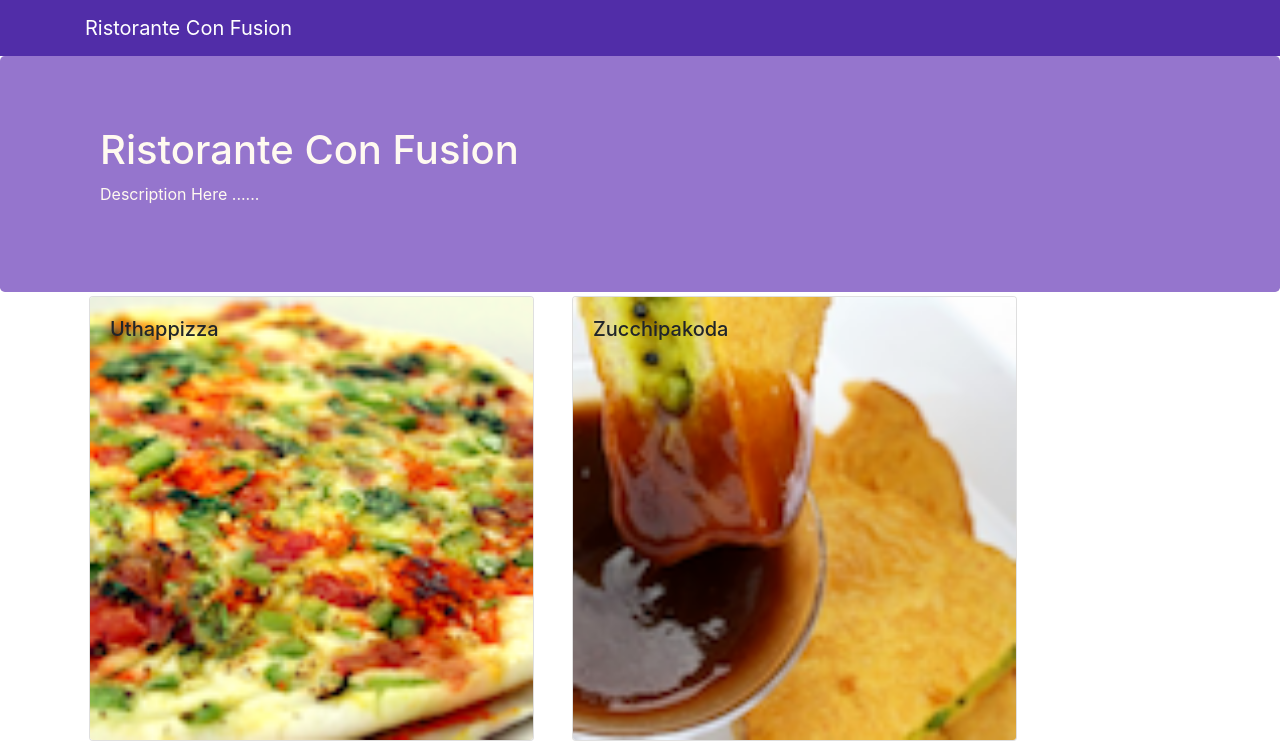
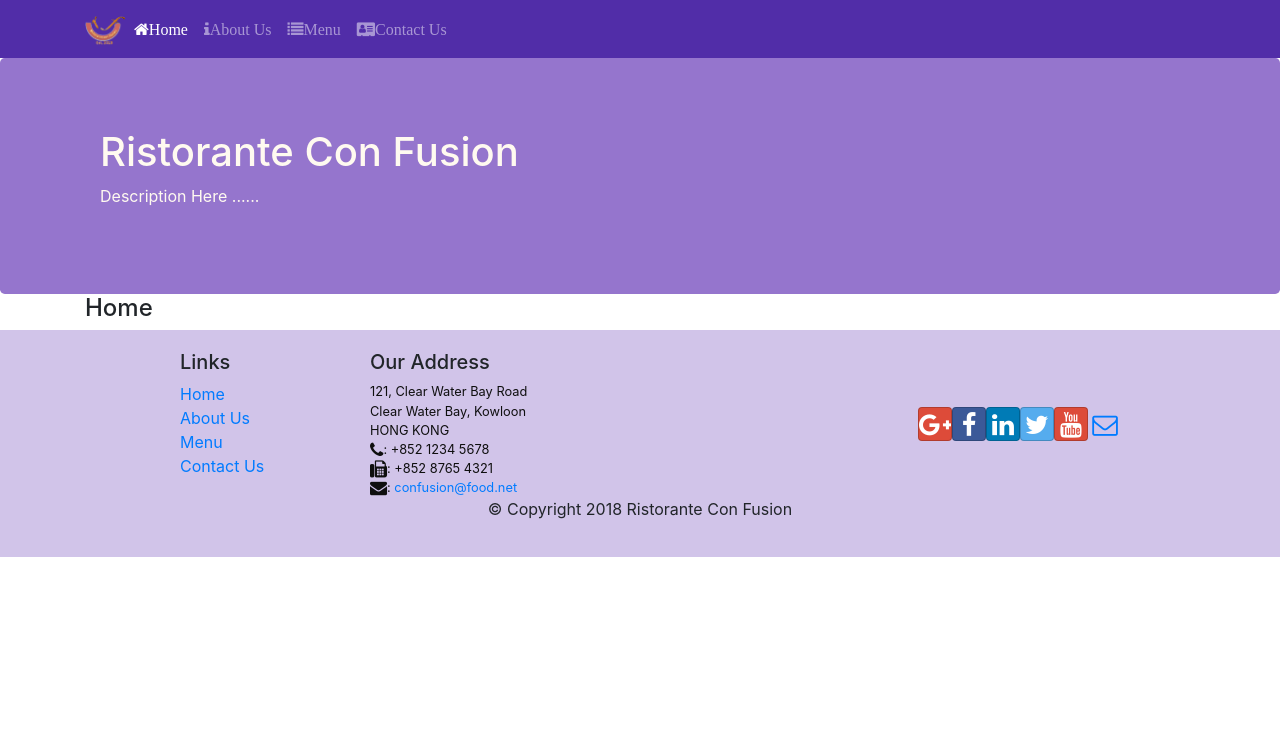
Before and after one commit to gautamkriiest/confusion-react, a React (Create React App) app: page /home in a window 1280 px wide. Shown: the top 747 px of the page. Built offline with nearby package versions, Linux system fonts and the light colour scheme.

Commit message:
React Router

```diff
--- a/package.json
+++ b/package.json
@@ -12,6 +12,7 @@
     "react": "^16.13.1",
     "react-dom": "^16.13.1",
     "react-popper": "^0.9.2",
+    "react-router-dom": "^4.2.2",
     "react-scripts": "3.4.1",
     "reactstrap": "^5.0.0"
   },
--- a/src/App.js
+++ b/src/App.js
@@ -1,13 +1,16 @@
 import React, { Component } from 'react';
 import Main from "./components/MainComponent";
 import './App.css';
+import {BrowserRouter} from 'react-router-dom';
 
 class App extends Component {
   render() {
     return (
+      <BrowserRouter>
         <div>
-        <Main />
-      </div>
+          <Main />
+        </div>
+      </BrowserRouter>
     );
   }
 }
--- a/src/components/FooterComponent.js
+++ b/src/components/FooterComponent.js
@@ -1,4 +1,5 @@
 import React from 'react';
+import {Link} from 'react-router-dom';
 
 function Footer(props) {
     return(
@@ -8,10 +9,10 @@
                 <div className="col-4 offset-1 col-sm-2">
                     <h5>Links</h5>
                     <ul className="list-unstyled">
-                        <li><a href="#">Home</a></li>
-                        <li><a href="#">About</a></li>
-                        <li><a href="#">Menu</a></li>
-                        <li><a href="contactus.html">Contact</a></li>
+                        <li><Link to="/home">Home</Link></li>
+                        <li><Link to="/aboutus">About Us</Link></li>
+                        <li><Link to="/menu">Menu</Link></li>
+                        <li><Link to="/contactus">Contact Us</Link></li>
                     </ul>
                 </div>
                 <div className="col-7 col-sm-5">
--- a/src/components/HeaderComponent.js
+++ b/src/components/HeaderComponent.js
@@ -1,14 +1,56 @@
 import React, {Component} from 'react';
-import { Navbar, NavbarBrand, Jumbotron } from 'reactstrap';
+import { Navbar, NavbarBrand, Nav, NavbarToggler, NavItem, Collapse, Jumbotron } from 'reactstrap';
+import { NavLink } from 'react-router-dom';
 
 class Header extends Component{
+
+    constructor(props) {
+        super(props);
+        this.state = {
+            isNavOpen : false
+        };
+        this.toggleNav = this.toggleNav.bind(this);
+    }
+
+    toggleNav(){
+        this.setState({
+            isNavOpen: !this.state.isNavOpen
+        });
+    }
     render(){
         return(
             // react fragment <React.Fragment>
             <>
-                <Navbar dark>
+                <Navbar dark expand="md">
                     <div className="container">
-                        <NavbarBrand href="/">Ristorante Con Fusion</NavbarBrand>
+                        <NavbarToggler onClick={this.toggleNav} />
+                            <NavbarBrand className="mr-auto" href="/">
+                                <img src="assets/images/logo.png" height="30" width="41" alt="Ristorante Con Fusion"/>
+                            </NavbarBrand>
+                                <Collapse isOpen={this.state.isNavOpen} navbar>
+                                    <Nav navbar>
+                                        <NavItem>
+                                            <NavLink className="nav-link" to="/home">
+                                                <span className="fa fa-home">Home</span>
+                                            </NavLink>
+                                        </NavItem>
+                                        <NavItem>
+                                            <NavLink className="nav-link" to="/aboutus">
+                                                <span className="fa fa-info">About Us</span>
+                                            </NavLink>
+                                        </NavItem>
+                                        <NavItem>
+                                            <NavLink className="nav-link" to="/menu">
+                                                <span className="fa fa-list">Menu</span>
+                                            </NavLink>
+                                        </NavItem>
+                                        <NavItem>
+                                            <NavLink className="nav-link" to="/contactus">
+                                                <span className="fa fa-address-card">Contact Us</span>
+                                            </NavLink>
+                                        </NavItem>
+                                    </Nav>
+                                    </Collapse>
                     </div>
                 </Navbar>
                 <Jumbotron>
--- /dev/null
+++ b/src/components/HomeComponent.js
@@ -0,0 +1,11 @@
+import React from 'react';
+
+function Home(props){
+    return(
+        <div className="container">
+            <h4>Home</h4>
+        </div>
+    );
+}
+
+export default Home;
--- a/src/components/MainComponent.js
+++ b/src/components/MainComponent.js
@@ -1,9 +1,11 @@
 import React, { Component } from 'react';
+import Home from "./HomeComponent";
 import Menu from "./MenuComponent";
 import DishDetail from './DishdetailComponent';
 import Header from './HeaderComponent';
 import Footer from './FooterComponent';
 import { DISHES } from "../shared/dishes";
+import { Switch, Route, Redirect } from 'react-router-dom';
 
 class Main extends Component {
 
@@ -11,20 +13,25 @@
     super(props);
     this.state = {
       dishes : DISHES,
-      SelectedDish: null
+    };
+  }
+
+
+  render() {
+
+    const HomePage = () => {
+      return(
+        <Home/>
+      );
     }
-  }
-  onDishSelect(dishId){
-    this.setState({selectedDish: dishId});
-    }
-  render() {
     return (
         <div>
           <Header/>
-          <Menu dishes={this.state.dishes}
-              onClick={(dishId) => this.onDishSelect(dishId)} />
-          <DishDetail
-              dish = {this.state.dishes.filter((dish) => dish.id === this.state.selectedDish )[0]} />
+          <Switch>
+            <Route path="/home" component={HomePage}/>
+            <Route exact path="/menu" component={() => <Menu dishes={this.state.dishes} />} />
+            <Redirect to= "/home"/>
+          </Switch>
           <Footer/>
       </div>
     );
--- a/src/components/MenuComponent.js
+++ b/src/components/MenuComponent.js
@@ -3,7 +3,8 @@
 
     function RenderMenuItem({dish, onClick }){
         return(
-            <Card onClick={() => onClick(dish.id)}>
+            <Card>
+                {/* onClick={() => onClick(dish.id)} */}
                 <CardImg width="100%" src={dish.image} alt={dish.name}/>
                 <CardImgOverlay>
                 <CardTitle>{dish.name}</CardTitle>
```
Also changed, not shown: 1 other file (tests, documents, lock files or other folders).
